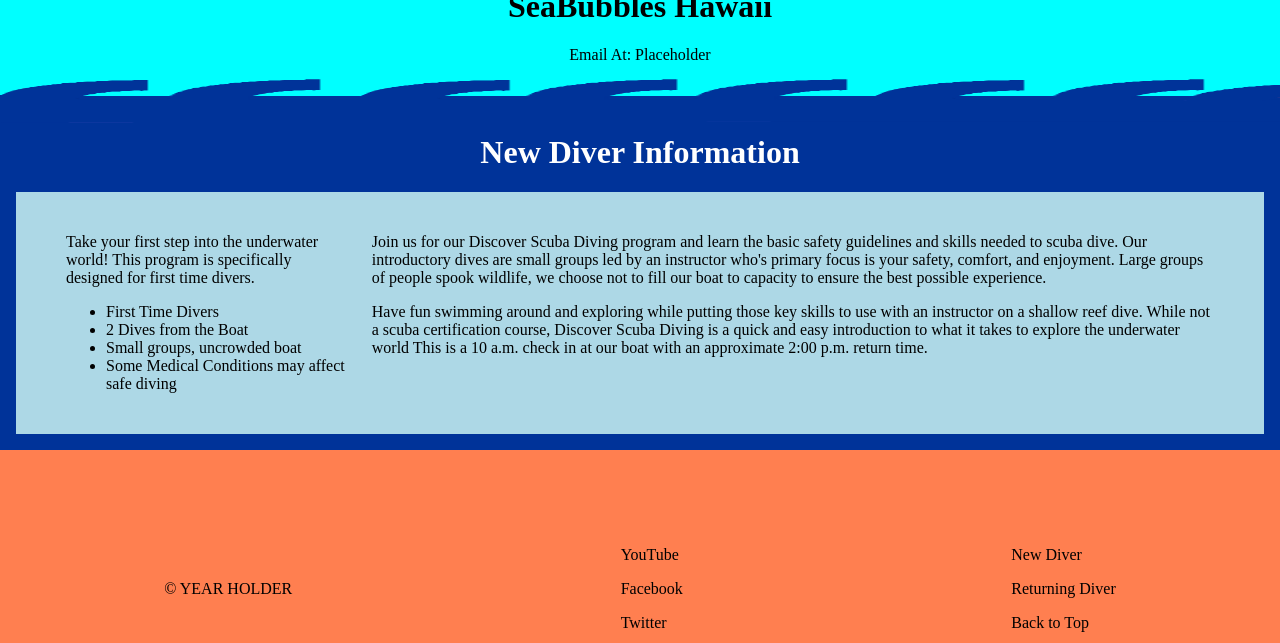
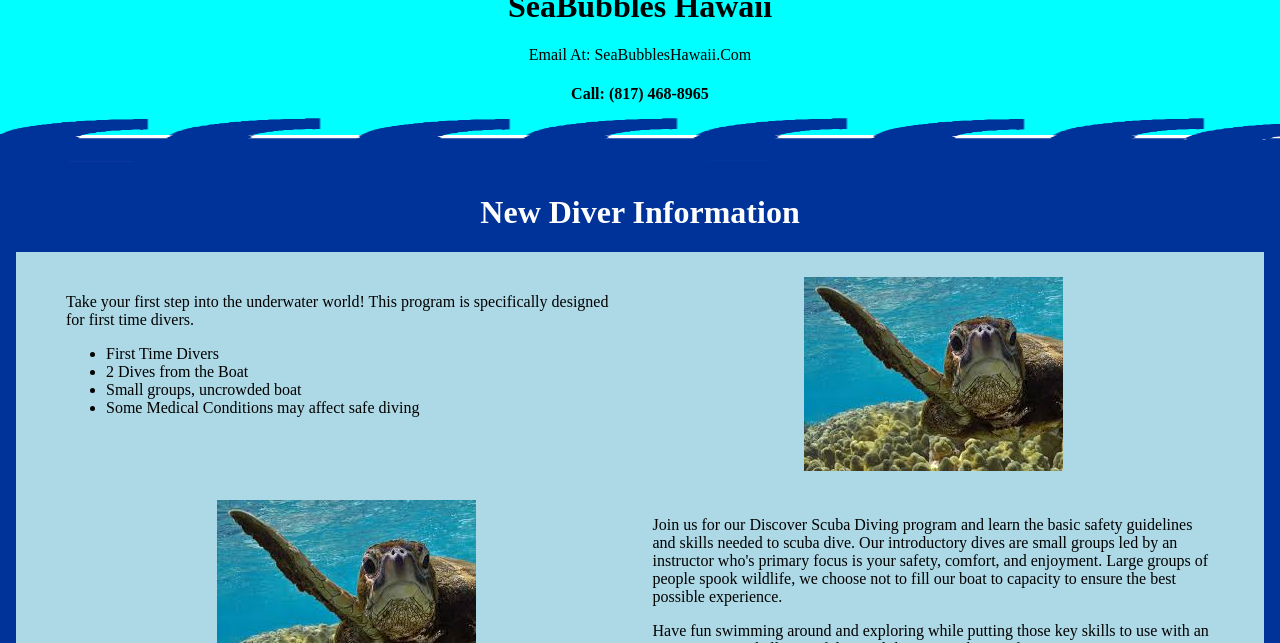
Before and after one commit to ClassicHat/SeaBubblesHawaii, a plain HTML site: page newdiver.html in a window 1280 px wide. Shown: the part 157-800 px from the top of the page. Drawn offline with Linux system fonts and the light colour scheme.

Commit message:
Made the colums display properly and centered the pictures for each column

```diff
--- a/newdiver.html
+++ b/newdiver.html
@@ -13,7 +13,8 @@
             <img src="sbhLogo.png" alt="Sea Bubbles Hawaii Logo" class="logo">
             <figcaption>
                 <h1>SeaBubbles Hawaii</h1>
-                <a href="mailto:Placeholder@Placeholder">Email At: Placeholder</a>
+                <a href="mailto:Placeholder@Placeholder">Email At: SeaBubblesHawaii.Com</a>
+                <h4>Call: (817) 468-8965</h4>
             </figcaption>
             <img src=" Waves MKI.png" alt="Waves" class="waves">
         </header>
@@ -22,7 +23,7 @@
             <h1>New Diver Information</h1>
 
             <div class="columnLayout">
-                <div class="mainColumn">
+                <div class="leftColumn">
                     <p>Take your first step into the underwater world!  This program is specifically designed for first time divers.</p>
                     <ul>
                         <li>First Time Divers</li>
@@ -32,10 +33,23 @@
                     </ul>
                 </div>
 
-                <div class="sideColumnOne">
+                <div class="rightColumn">
+                    <div class="rightColumnPic">
+                        <img src="seaturtle.jpg" alt="Sea turtle picture">
+                    </div>
+                </div>
+            </div>
+
+            <div class="columnLayout">
+                <div class="leftColumn">
+                    <div class="leftColumnPic">
+                        <img src="seaturtle.jpg" alt="Sea turtle picture">
+                    </div>
+                </div>
+
+                <div class="rightColumn">
                     <p>Join us for our Discover Scuba Diving program and learn the basic safety guidelines and skills needed to scuba dive. Our introductory dives are small groups led by an instructor who's primary focus is your safety, comfort, and enjoyment. Large groups of people spook wildlife, we choose not to fill our boat to capacity to ensure the best possible experience.</p>
                     <p>Have fun swimming around and exploring while putting those key skills to use with an instructor on a shallow reef dive.   While not a scuba certification course, Discover Scuba Diving is a quick and easy introduction to what it takes to explore the underwater world This is a 10 a.m. check in at our boat with an approximate 2:00 p.m. return time.</p>
-
                 </div>
             </div>
 
--- a/style.css
+++ b/style.css
@@ -97,17 +97,27 @@ h1, h2{
 
 .columnLayout {
   background-color: lightblue;
-  padding:25px 50px;
+  padding:25px 50px 0px 50px;
   display: flex;
 }
 
-.mainColumn{
+.leftColumn{
   color: black;
   padding-right: 25px;
+  size: 1.5em;
   flex: 1;
 }
 
-.sideColumnOne{
+.leftColumnPic{
+  text-align: center;
+}
+
+.rightColumn{
   color: black;
-  flex: 3;
+  size: 1.5em;
+  flex:1
 }
+
+.rightColumnPic{
+  text-align: center;
+}
```
Also changed, not shown: seaturtle.jpg (added).
